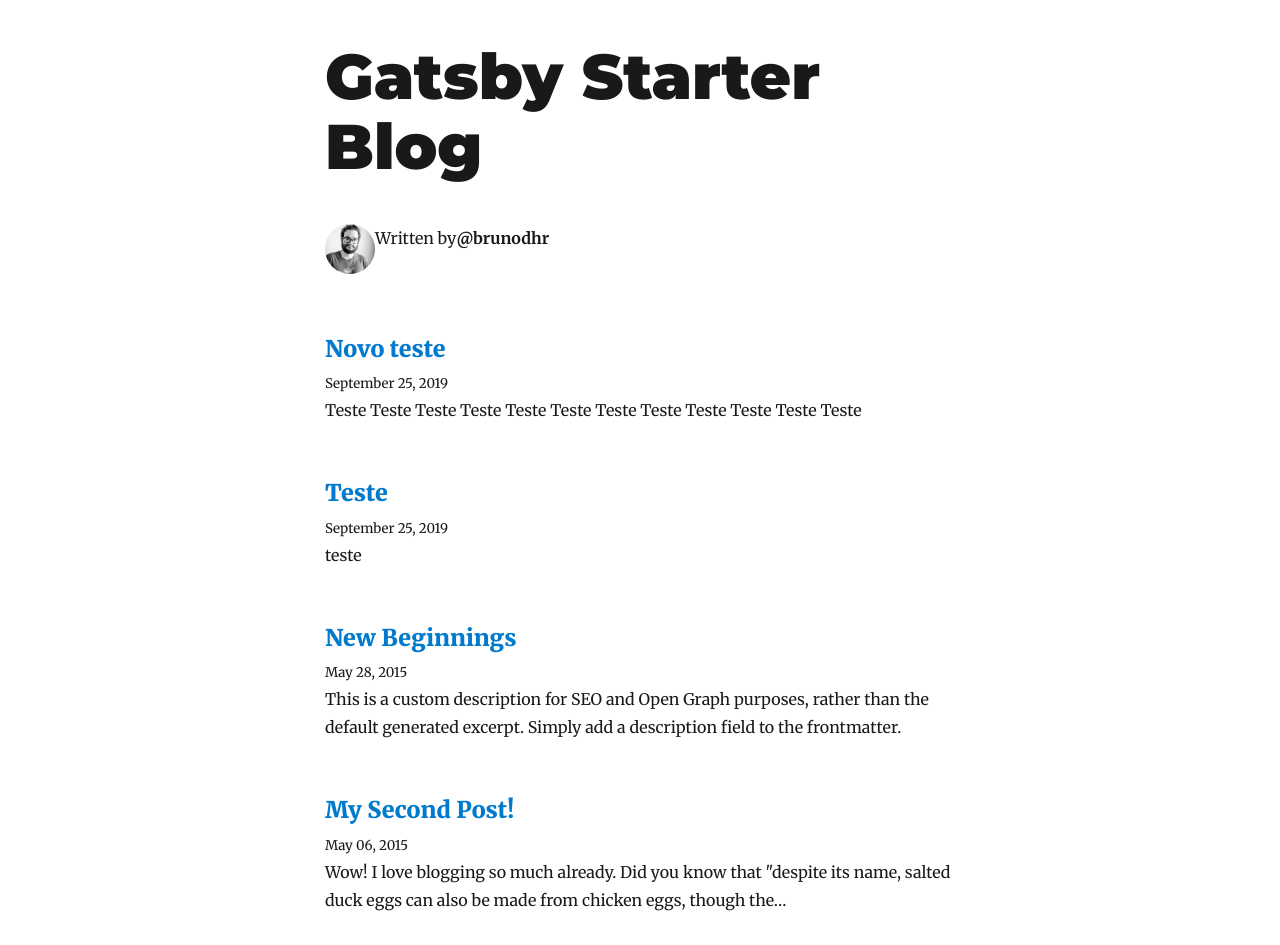
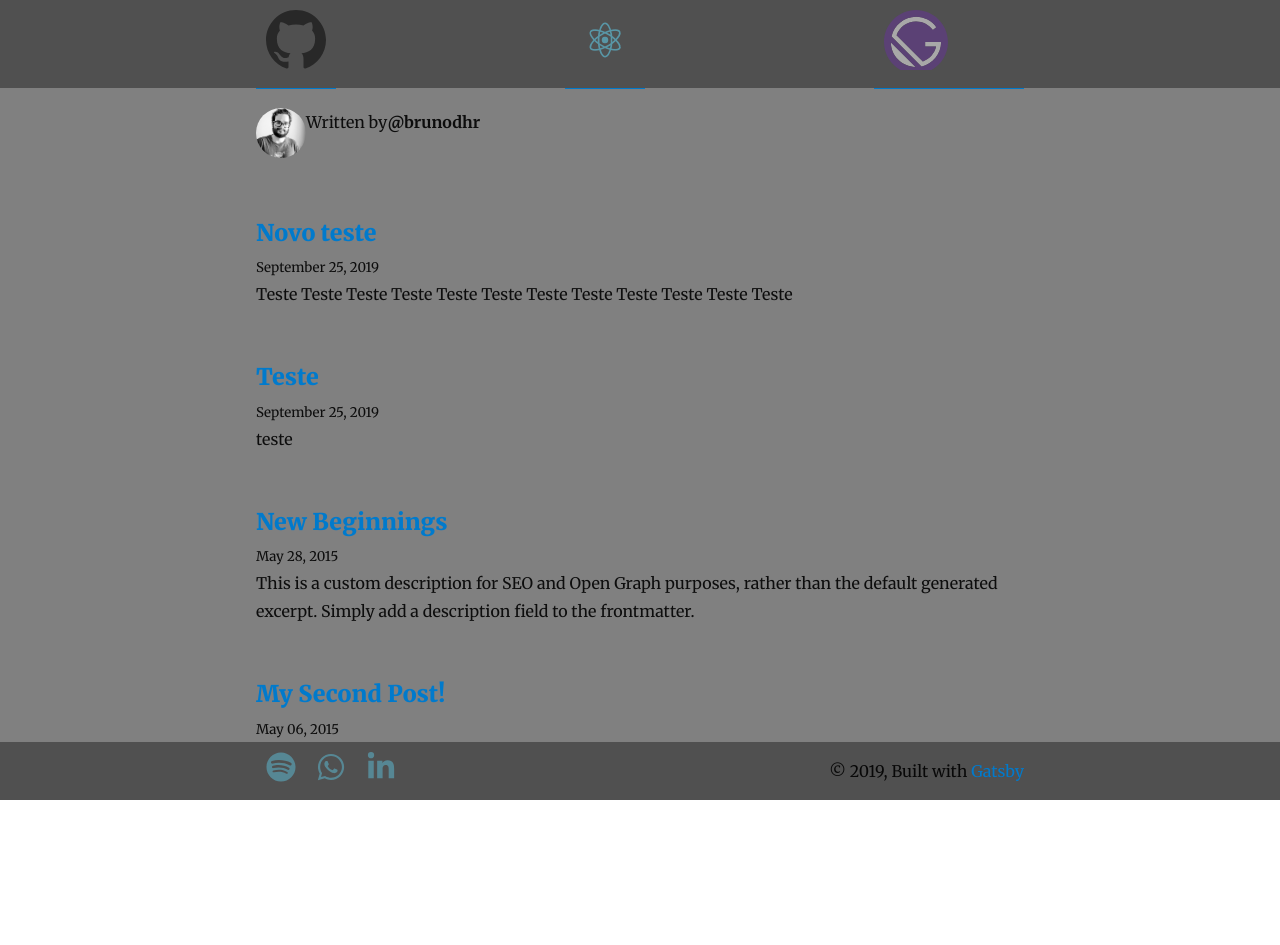
Before and after one commit to brunodhr/my-blog, a Gatsby site: page / in a window 1280 px wide. Shown: the top 945 px of the page. After the commit the page ends 800 px from the top, so only its background shows below. Built offline with nearby package versions, Linux system fonts and the light colour scheme; Gatsby itself is replaced by a stand-in of ours; some packages are replaced by stand-ins of ours.

Commit message:
refac(Layout): componentized Header and Footer and style

```diff
--- a/src/components/Layout/index.js
+++ b/src/components/Layout/index.js
@@ -1,75 +1,18 @@
 import React from 'react'
-import { Link } from 'gatsby'
 
-import { rhythm, scale } from 'utils/typography'
+import Header from 'components/Header'
+import Footer from 'components/Footer'
 
-class Layout extends React.Component {
-  render() {
-    const { location, title, children } = this.props
-    const rootPath = `${__PATH_PREFIX__}/`
-    let header
+import { Wrapper, Body } from './styles'
 
-    if (location.pathname === rootPath) {
-      header = (
-        <h1
-          style={{
-            ...scale(1.5),
-            marginBottom: rhythm(1.5),
-            marginTop: 0,
-          }}
-        >
-          <Link
-            style={{
-              boxShadow: `none`,
-              textDecoration: `none`,
-              color: `inherit`,
-            }}
-            to={`/`}
-          >
-            {title}
-          </Link>
-        </h1>
-      )
-    } else {
-      header = (
-        <h3
-          style={{
-            fontFamily: `Montserrat, sans-serif`,
-            marginTop: 0,
-          }}
-        >
-          <Link
-            style={{
-              boxShadow: `none`,
-              textDecoration: `none`,
-              color: `inherit`,
-            }}
-            to={`/`}
-          >
-            {title}
-          </Link>
-        </h3>
-      )
-    }
-    return (
-      <div
-        style={{
-          marginLeft: `auto`,
-          marginRight: `auto`,
-          maxWidth: rhythm(24),
-          padding: `${rhythm(1.5)} ${rhythm(3 / 4)}`,
-        }}
-      >
-        <header>{header}</header>
-        <main>{children}</main>
-        <footer>
-          © {new Date().getFullYear()}, Built with
-          {` `}
-          <a href="https://www.gatsbyjs.org">Gatsby</a>
-        </footer>
-      </div>
-    )
-  }
+const Layout = ({ children }) => {
+  return (
+    <Wrapper>
+      <Header />
+      <Body>{children}</Body>
+      <Footer />
+    </Wrapper>
+  )
 }
 
 export default Layout
--- a/src/components/Layout/styles.js
+++ b/src/components/Layout/styles.js
@@ -1,3 +1,22 @@
 import styled from 'styled-components'
 
-export const Container = styled.div``
+export const Wrapper = styled.div`
+  height: 100vh;
+  background-color: grey;
+`
+// background-image: linear-gradient(to bottom right, #505050, #81c2de);
+
+export const Body = styled.div`
+  padding: 20px 20%;
+  height: calc(100vh - 133px);
+  overflow-y: scroll;
+  &::-webkit-scrollbar {
+    width: 10px;
+  }
+  &::-webkit-scrollbar-thumb {
+    background: #505050;
+  }
+  @media (min-width: 320px) and (max-width: 425px) {
+    height: calc(100vh - 130px);
+  }
+`
```
